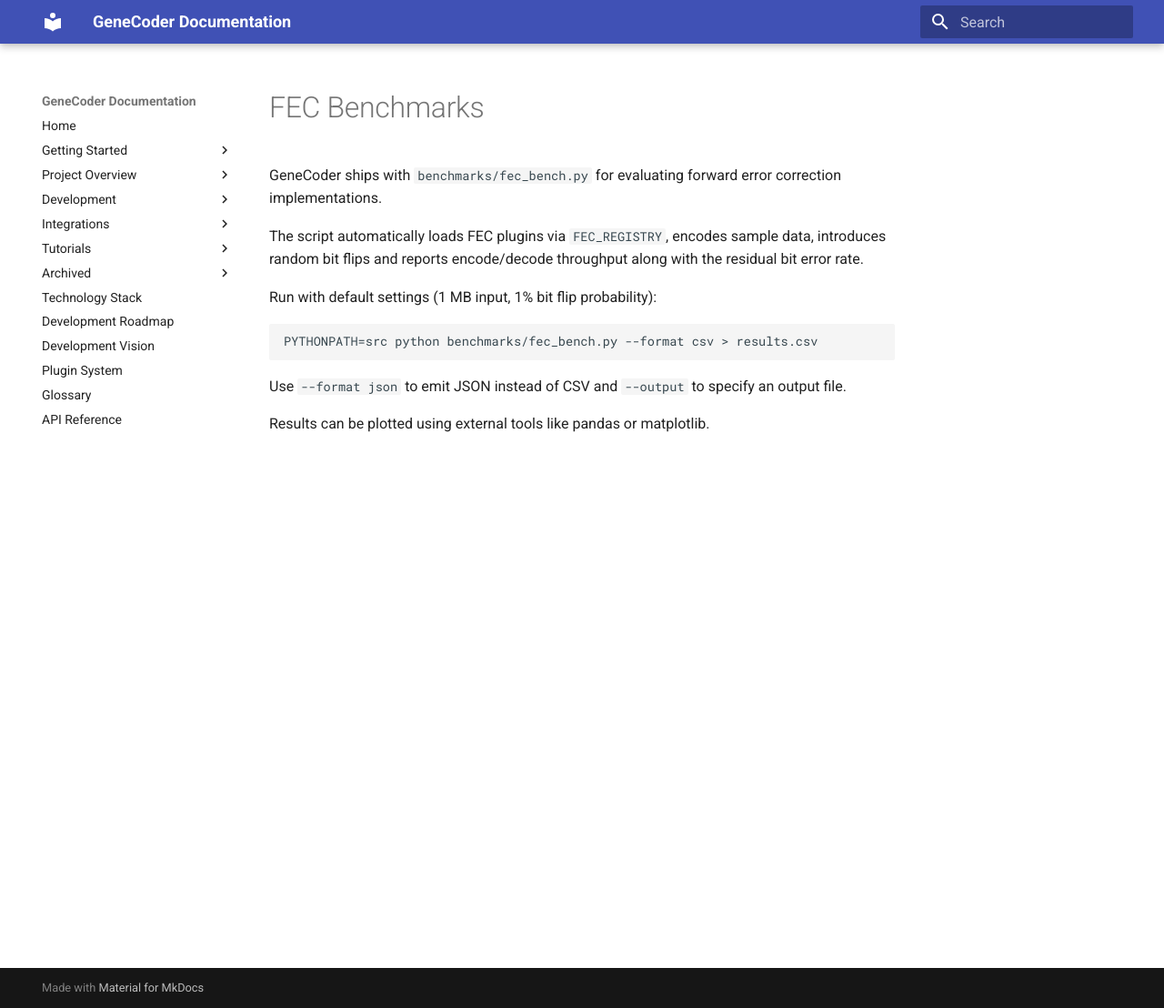
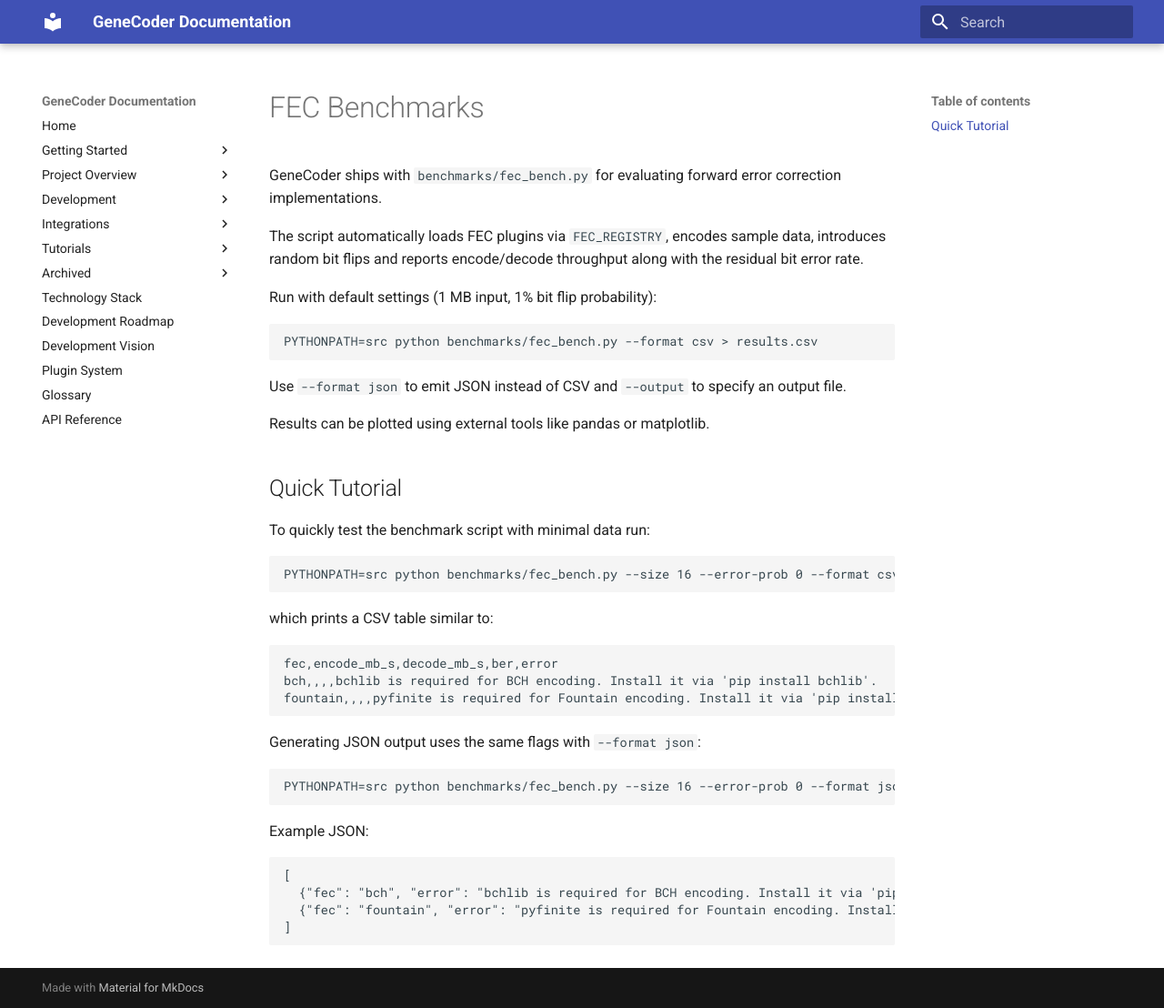
Before and after one commit to d0tTino/GeneCoder, an MkDocs documentation site: the page built from docs/benchmarks.md, in a window 1280 px wide and 1108 px high. Shown: the whole window at 91% size. Built offline with MkDocs 1.6.1 and Material for MkDocs 9.7.7, drawn with Linux system fonts in a browser that asks for light colours.

````diff
--- a/docs/benchmarks.md
+++ b/docs/benchmarks.md
@@ -14,3 +14,34 @@
 Use `--format json` to emit JSON instead of CSV and `--output` to specify an output file.
 
 Results can be plotted using external tools like pandas or matplotlib.
+
+## Quick Tutorial
+
+To quickly test the benchmark script with minimal data run:
+
+```bash
+PYTHONPATH=src python benchmarks/fec_bench.py --size 16 --error-prob 0 --format csv
+```
+
+which prints a CSV table similar to:
+
+```text
+fec,encode_mb_s,decode_mb_s,ber,error
+bch,,,,bchlib is required for BCH encoding. Install it via 'pip install bchlib'.
+fountain,,,,pyfinite is required for Fountain encoding. Install it via 'pip install pyfinite'.
+```
+
+Generating JSON output uses the same flags with `--format json`:
+
+```bash
+PYTHONPATH=src python benchmarks/fec_bench.py --size 16 --error-prob 0 --format json
+```
+
+Example JSON:
+
+```json
+[
+  {"fec": "bch", "error": "bchlib is required for BCH encoding. Install it via 'pip install bchlib'."},
+  {"fec": "fountain", "error": "pyfinite is required for Fountain encoding. Install it via 'pip install pyfinite'."}
+]
+```
````
Also changed, not shown: docs/index.md (+1 -0 lines), 1 other file.
